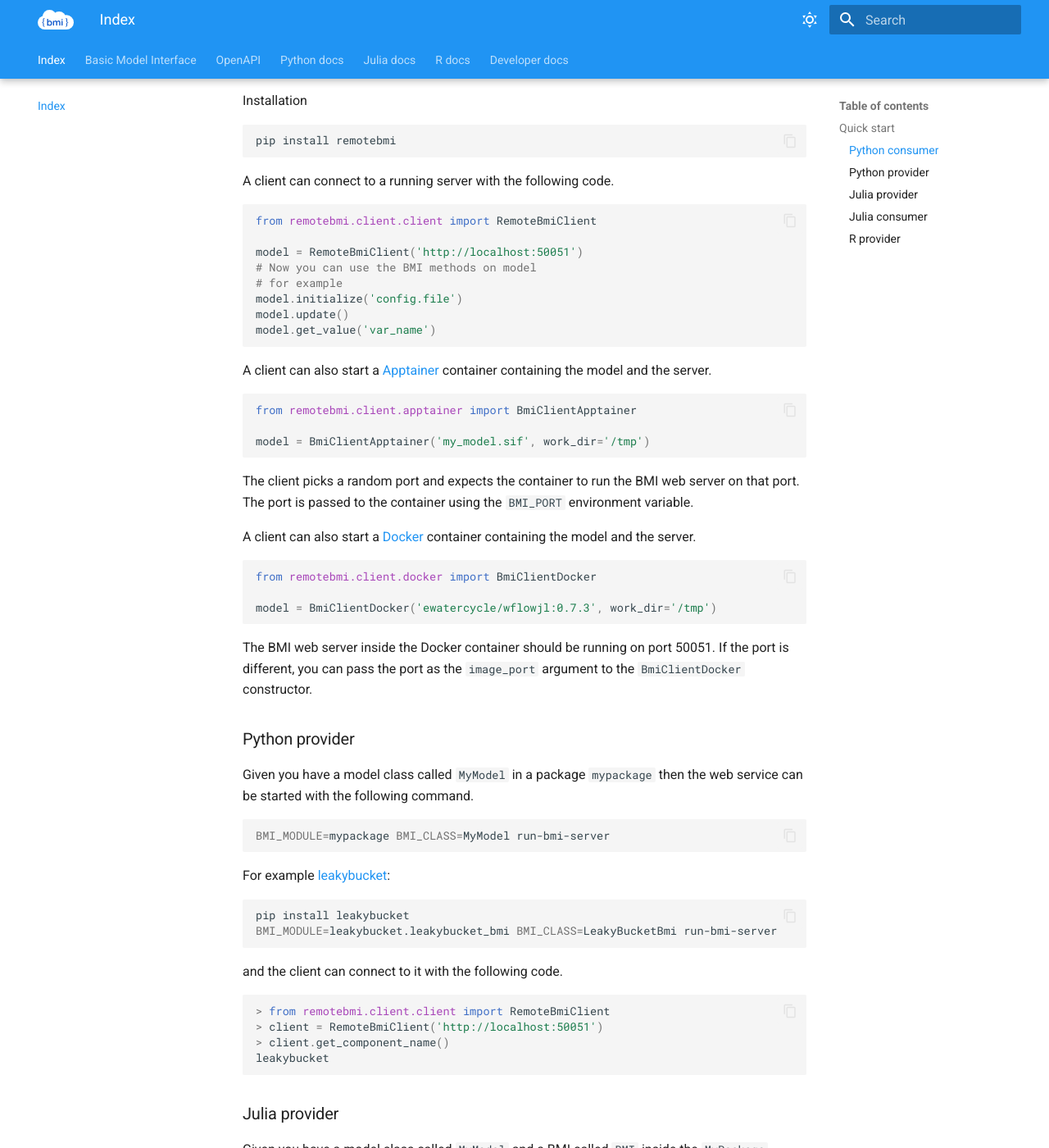
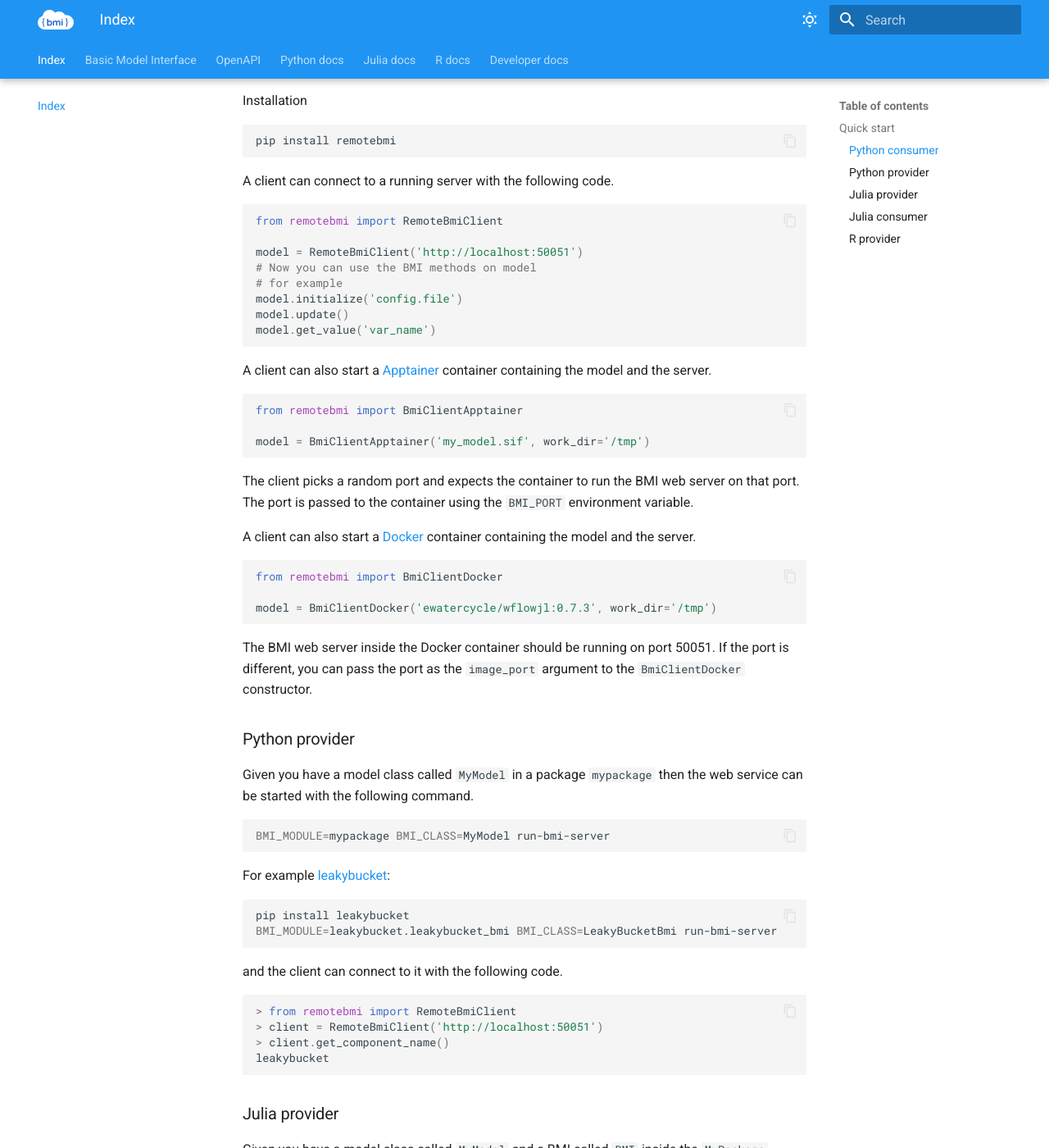
Before and after one commit to eWaterCycle/remotebmi, an MkDocs documentation site: the page built from docs/index.md, in a window 1280 px wide and 1400 px high, scrolled down 456 px. Shown: the whole window at 82% size. Built offline with MkDocs 1.6.1 and Material for MkDocs 9.7.7, drawn with Linux system fonts in a browser that asks for light colours.

Commit message:
Shorter python client imports, fix windows docker client (#37)
* Make remotebmi.RemoteBmiClient available

* Update shorter import in all docs

* Fix windows incompatibility in docker client

* os.name, not os.system

````diff
--- a/docs/index.md
+++ b/docs/index.md
@@ -23,7 +23,7 @@ pip install remotebmi
 A client can connect to a running server with the following code.
 
 ```python
-from remotebmi.client.client import RemoteBmiClient
+from remotebmi import RemoteBmiClient
 
 model = RemoteBmiClient('http://localhost:50051')
 # Now you can use the BMI methods on model
@@ -36,7 +36,7 @@ model.get_value('var_name')
 A client can also start a [Apptainer](https://apptainer.org) container containing the model and the server.
 
 ```python
-from remotebmi.client.apptainer import BmiClientApptainer
+from remotebmi import BmiClientApptainer
 
 model = BmiClientApptainer('my_model.sif', work_dir='/tmp')
 ```
@@ -47,7 +47,7 @@ The port is passed to the container using the `BMI_PORT` environment variable.
 A client can also start a [Docker](https://docs.docker.com/engine/) container containing the model and the server.
 
 ```python
-from remotebmi.client.docker import BmiClientDocker
+from remotebmi import BmiClientDocker
 
 model = BmiClientDocker('ewatercycle/wflowjl:0.7.3', work_dir='/tmp')
 ```
@@ -73,7 +73,7 @@ BMI_MODULE=leakybucket.leakybucket_bmi BMI_CLASS=LeakyBucketBmi run-bmi-server
 and the client can connect to it with the following code.
 
 ```python
-> from remotebmi.client.client import RemoteBmiClient
+> from remotebmi import RemoteBmiClient
 > client = RemoteBmiClient('http://localhost:50051')
 > client.get_component_name()
 leakybucket
````
Also changed, not shown: R/README.md (+1 -1 lines), README.md (+4 -4 lines), julia/example/README.md (+2 -2 lines), python/README.md (+4 -4 lines), python/docs/index.rst (+4 -4 lines), 5 other files.
